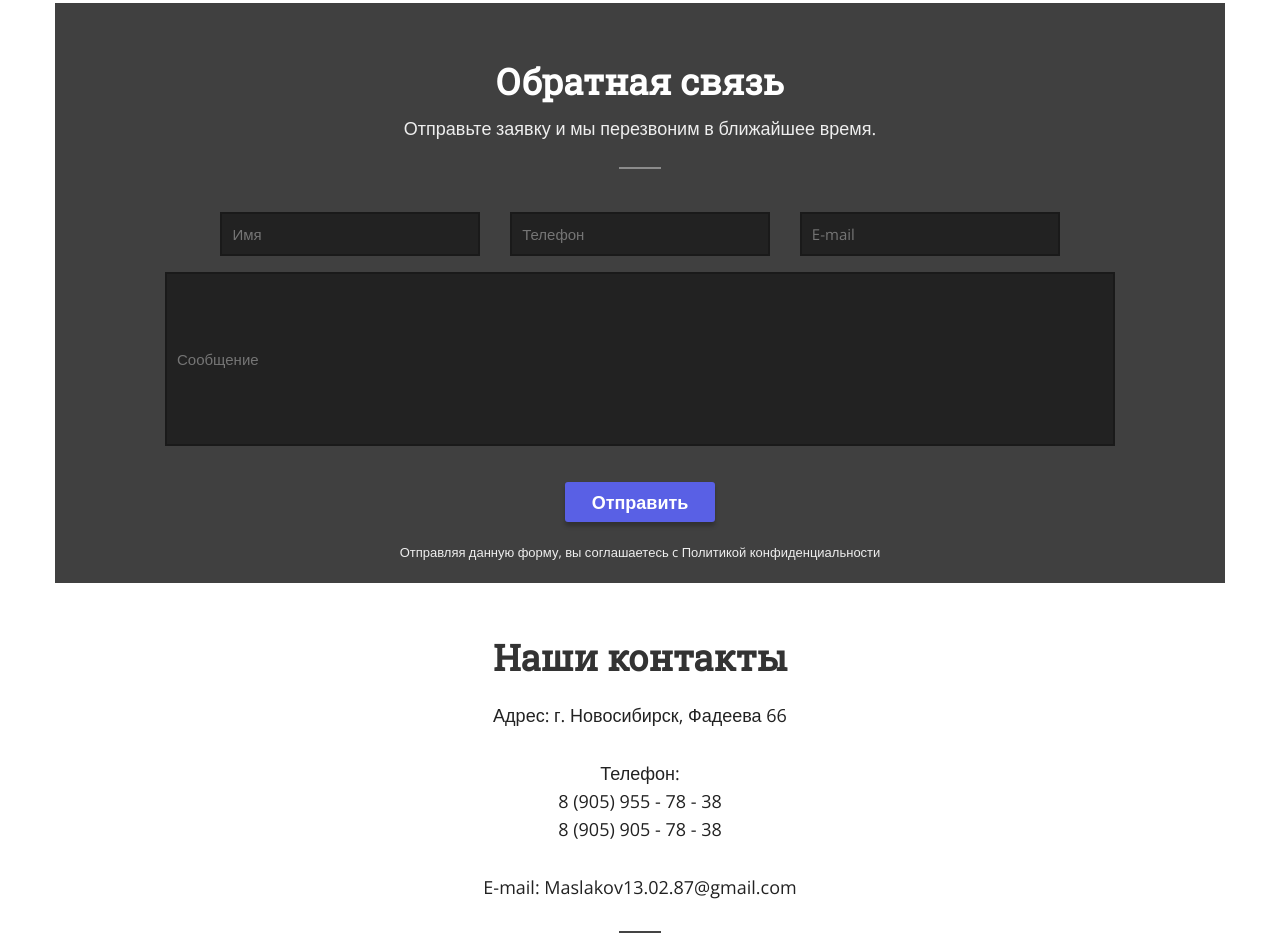
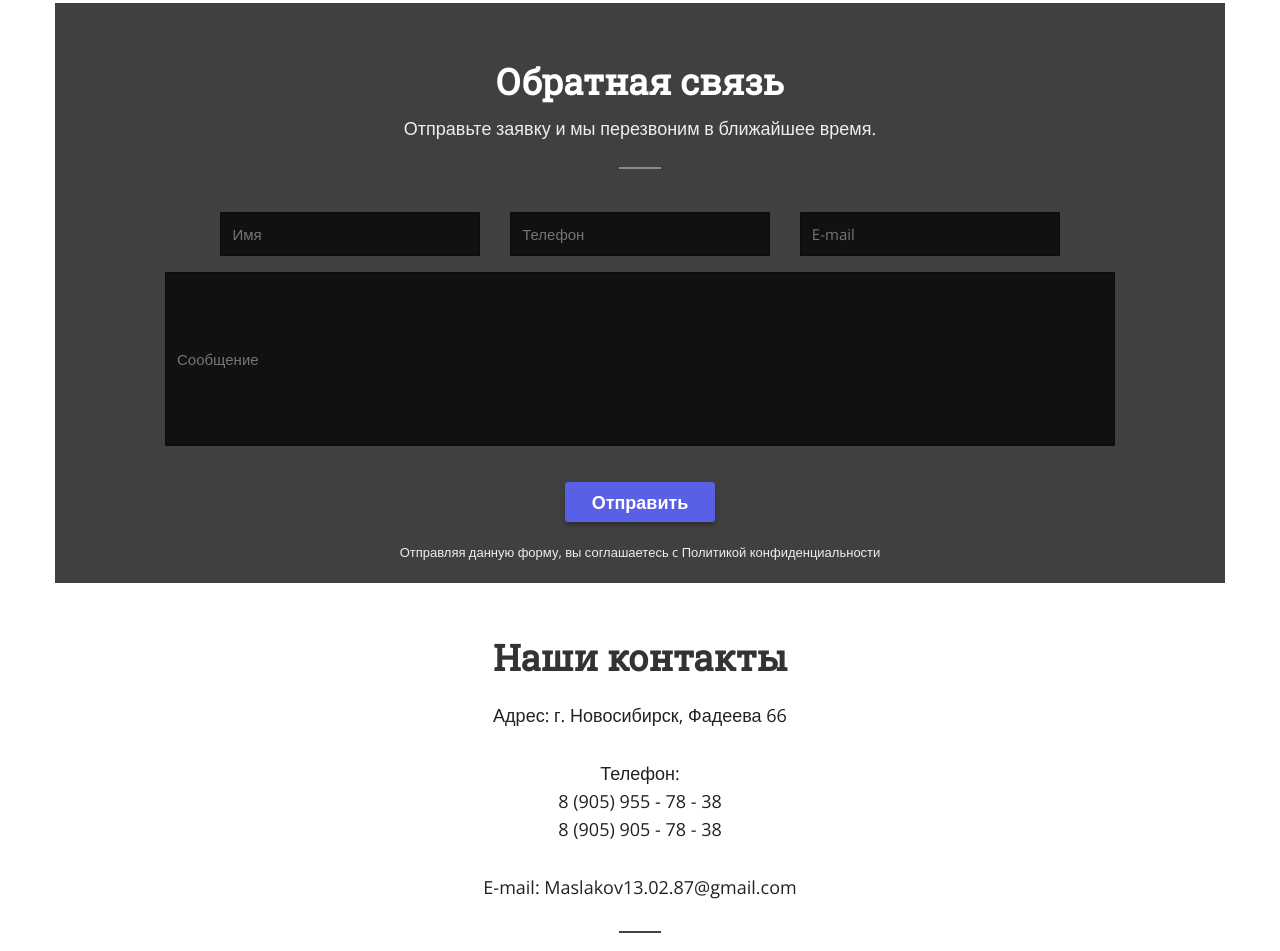
Before and after one commit to Vitalikas02/novosib-hosting, a plain HTML site: page index.html in a window 1280 px wide. Shown: the part 8006-8957 px from the top of the page. Drawn offline with nearby package versions, Linux system fonts and the light colour scheme.

Commit message:
Update style.css

```diff
--- a/css/style.css
+++ b/css/style.css
@@ -783,14 +783,13 @@ summary::marker {
 .support-form-container_name {
     width: 21%;
     height: 40px;
-    background-color: #222;
+    background-color: #111;
     border: 2px solid rgba(0, 0, 0, 0.25);
     margin-right: 30px;
 }
 
 .support-form-container_name[placeholder="Имя"] {
     padding-left: 10px;
-    color: #666666;
     font-family: 'Open Sans', sans-serif;
     font-size: 15px;
 }
@@ -798,13 +797,12 @@ summary::marker {
 .support-form-container_phone {
     width: 21%;
     height: 40px;
-    background-color: #222;
+    background-color: #111;
     border: 2px solid rgba(0, 0, 0, 0.25)
 }
 
 .support-form-container_phone[placeholder="Телефон"] {
     padding-left: 10px;
-    color: #666666;
     font-family: 'Open Sans', sans-serif;
     font-size: 15px;
 }
@@ -812,14 +810,13 @@ summary::marker {
 .support-form-container_mail {
     width: 21%;
     height: 40px;
-    background-color: #222;
+    background-color: #111;
     border: 2px solid rgba(0, 0, 0, 0.25);
     margin-left: 30px;
 }
 
 .support-form-container_mail[placeholder="E-mail"] {
     padding-left: 10px;
-    color: #666666;
     font-family: 'Open Sans', sans-serif;
     font-size: 15px;
 }
@@ -827,13 +824,12 @@ summary::marker {
 .support-form-container_message {
     width: 80%;
     height: 170px;
-    background-color: #222;
+    background-color: #111;
     border: 2px solid rgba(0, 0, 0, 0.25);
 }
 
 .support-form-container_message[placeholder=Сообщение] {
     padding-left: 10px;
-    color: #666666;
     font-family: 'Open Sans', sans-serif;
     font-size: 15px;
 }
```
